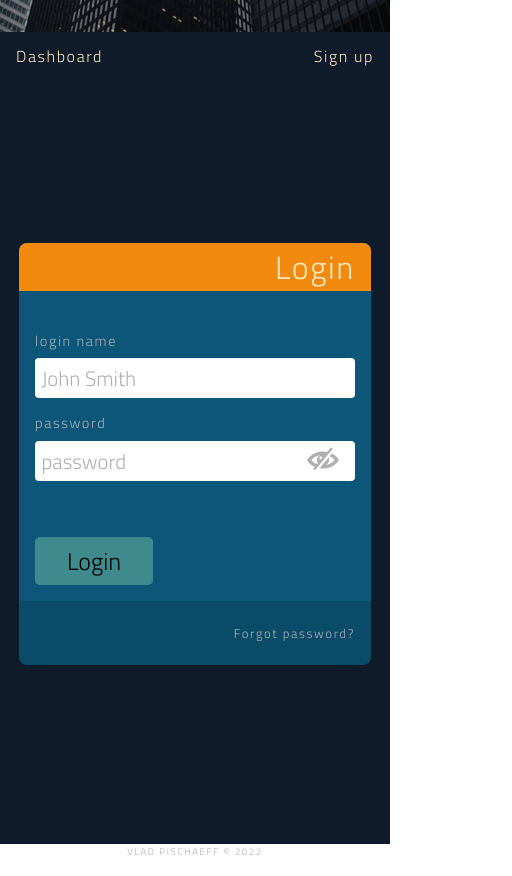
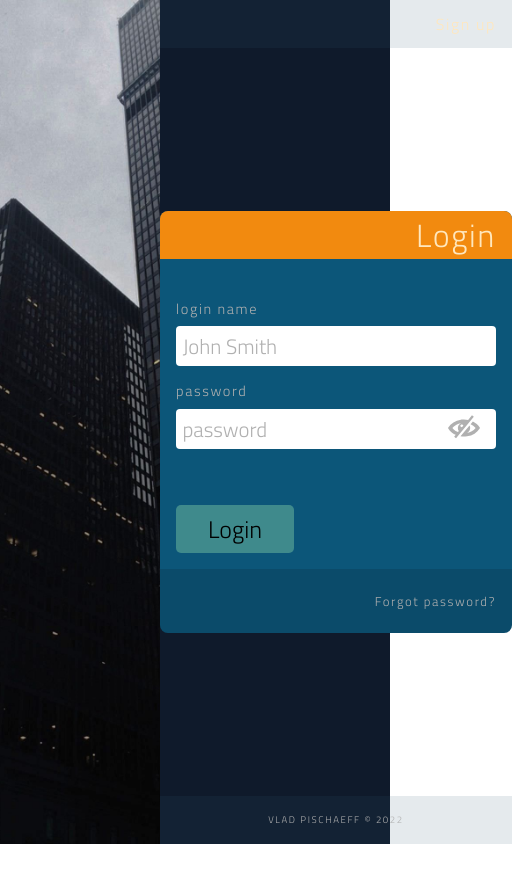
Before and after one commit to Vlad-Pischaeff/tChat1, a React (Create React App) app in the folder dashboard/: page / in a window 390 px wide. Shown: the whole page, 512 px wide, since content can reach past the window. After the commit the page ends 844 px from the top, so only its background shows below. Built offline with nearby package versions, Linux system fonts and the light colour scheme.

Commit message:
refactoring

```diff
--- a/dashboard/src/assets/style/index.sass
+++ b/dashboard/src/assets/style/index.sass
@@ -1,4 +1,4 @@
-@use './variables.module' as var
+// @use './variables.module' as var
 
 @font-face
     font-family: 'Roboto'
@@ -58,60 +58,22 @@
     margin: 0
     padding: 0
     box-sizing: border-box
-    font-family: var.$ff-titm
-    font-weight: var.$ff-300
+    font-family: #{var(--font-TITILL)}
+    font-weight: #{var(--font-300)}
 body
     letter-spacing: .1rem
 #root
     width: 100vw
     height: 100vh
-    // background: var.$BG
     background: #{var(--color-BACKGROUND)}
     display: grid
     grid-template-columns: minmax(10rem, 15%) 1fr
-.aside
-    background-image: linear-gradient(0deg, rgba(0,18,34,0.1) 0%, rgba(0,18,34,1) 100%), url('http://localhost:3000/img/image1.jpg')
-    background-size: cover
-    background-position: center center
 .layout
     height: 100%
     display: grid
     grid-template-rows: 3rem 1fr 3rem
-.header, .footer
-    display: flex
-    width: 100%
-    color: #{var(--C5)}
-.header
-    justify-content: space-between
-    div
-        display: flex
-        p
-            padding: 0 1rem
-            line-height: 3rem
-            a
-                color: #{var(--C5)}
-                text-decoration: none
-                &:active
-                    color: #{var(--C3)}
-        img
-            height: 3rem
-            margin-left: 1rem
-            border-radius: 8px
-            background: #{var(--C1)}
-            border: 2px solid transparent
-.footer
-    justify-content: center
-    text-transform: uppercase
-    font-size: .6rem
-    color: #{var(--C6)}
-    p
-        line-height: 3rem
 .content
     display: flex
     justify-content: center
     align-items: center
     width: 100%
-
-@media (max-width: 920px)
-    .aside, #root
-        display: block
--- a/dashboard/src/assets/style/utils.ts
+++ b/dashboard/src/assets/style/utils.ts
@@ -9,6 +9,8 @@ const theme = {
         '--C7': '#00cad1',
         '--C8': '#646464',
         '--color-BACKGROUND': '#0F1A2B',
+        '--color-HOVER': '#305d7220',
+        '--color-SHADOW': '#606060aa',
     },
     light: {
         '--C1': '#3F8A8C',
@@ -20,6 +22,8 @@ const theme = {
         '--C7': '#00cad1',
         '--C8': '#B0B0B0',
         '--color-BACKGROUND': 'ivory',
+        '--color-HOVER': '#305d720b',
+        '--color-SHADOW': '#a0a0a066',
     },
 };
 
--- a/dashboard/src/assets/style/variables.module.sass
+++ b/dashboard/src/assets/style/variables.module.sass
@@ -20,6 +20,7 @@ $C7: #00cad1
 $C8: #646464
 $color-HOVER: #305d7220
 $color-BACKGROUND: #0F1A2B
+$color-SHADOW: #606060aa
 $DELAY: 3000            // SnackBar show delay
 
 :root
@@ -33,6 +34,9 @@ $DELAY: 3000            // SnackBar show delay
     --C8: #{meta.inspect($C8)}
     --color-HOVER: #{meta.inspect($color-HOVER)}
     --color-BACKGROUND: #{meta.inspect($color-BACKGROUND)}
+    --color-SHADOW: #{meta.inspect($color-SHADOW)}
+    --font-TITILL: #{meta.inspect($ff-titm)}
+    --font-300: #{meta.inspect($ff-300)}
 
 :export
     DELAY: $DELAY
--- /dev/null
+++ b/dashboard/src/components/ui/Footer.module.sass
@@ -0,0 +1,10 @@
+.Footer
+    display: flex
+    width: 100%
+    justify-content: center
+    text-transform: uppercase
+    font-size: .6rem
+    color: #{var(--C6)}
+    background: #{var(--color-HOVER)}
+    p
+        line-height: 3rem
--- a/dashboard/src/components/ui/Footer.tsx
+++ b/dashboard/src/components/ui/Footer.tsx
@@ -1,8 +1,9 @@
 import React from 'react';
+import s from './Footer.module.sass';
 
 export const Footer = () => {
     return (
-        <footer className="footer">
+        <footer className={s.Footer}>
             <p>vlad pischaeff &copy; 2022</p>
         </footer>
     );
--- a/dashboard/src/components/ui/Header.module.sass
+++ b/dashboard/src/components/ui/Header.module.sass
@@ -2,6 +2,7 @@
     display: flex
     width: 100%
     color: #{var(--C5)}
+    background: #{var(--color-HOVER)}
     justify-content: space-between
     div
         display: flex
--- a/dashboard/src/components/ui/Header.tsx
+++ b/dashboard/src/components/ui/Header.tsx
@@ -30,7 +30,11 @@ export const Header = () => {
     return (
         <nav className={s.flexHeader}>
 
-            <div><p>Dashboard</p></div>
+            <div>
+                { pathname.match(/dashboard/i) &&
+                    <p>Dashboard</p>
+                }
+            </div>
 
             <div>
                 { (pathname === '/' || pathname ==='/login') &&
--- a/dashboard/src/pages/Auth/Auth.module.sass
+++ b/dashboard/src/pages/Auth/Auth.module.sass
@@ -1,11 +1,11 @@
-@use 'assets/style/variables.module' as var
+// @use 'assets/style/variables.module' as var
 
 .authForm
     width: 22rem
     min-height: 25rem
     border-radius: 8px
-    background: var.$C2
-    color: var.$C5
+    background: #{var(--C2)}
+    color: #{var(--C5)}
     display: flex
     flex-flow: column
     justify-content: space-between
@@ -14,7 +14,7 @@
     .header
         width: 100%
         height: 3rem
-        background: var.$C4
+        background: #{var(--C4)}
         font-size: 2rem
         margin-bottom: 1rem
         display: flex
@@ -39,13 +39,13 @@
                 padding: 0 .4rem
                 border-radius: 4px
                 &::placeholder
-                    color: var.$C6
+                    color: #{var(--C6)}
                 &:focus
                     outline: none
-                    box-shadow: 0px 0px 43px 0px #00000088
+                    box-shadow: 0px 0px 43px 0px #{var(--color-SHADOW)}
             label
                 font-size: .9rem
-                color: var.$C6
+                color: #{var(--C6)}
                 text-transform: lowercase
                 letter-spacing: .1rem
                 margin: .4rem 0
@@ -59,9 +59,9 @@
         background: #00000020
         padding: 1rem
         a
-            color: var.$C6
+            color: #{var(--C6)}
             &:hover
-                color: var.$C5
+                color: #{var(--C5)}
     & > input
         height: 3rem
         min-height: 3rem
@@ -70,7 +70,7 @@
         margin: 1rem
         padding: 0 2rem
         border-radius: 5px
-        background: var.$C1
+        background: #{var(--C1)}
 
 .inputWrap
     position: relative
@@ -89,7 +89,7 @@
 
 input[type="submit"]:hover
     cursor: pointer
-    box-shadow: 0px 0px 43px 0px #00000088
+    box-shadow: 0px 0px 43px 0px #{var(--color-SHADOW)}
 
 a
     text-decoration: none
--- a/dashboard/src/pages/Todos/Todos.module.sass
+++ b/dashboard/src/pages/Todos/Todos.module.sass
@@ -1,4 +1,4 @@
-@use 'assets/style/variables.module' as var
+// @use 'assets/style/variables.module' as var
 
 .container
     display: grid
@@ -41,7 +41,7 @@
                     color: #{var(--C6)}
                 &:focus
                     outline: none
-                    box-shadow: 0px 0px 10px -2px #{var(--color-BACKGROUND)}
+                    box-shadow: 0px 0px 10px -2px #{var(--color-SHADOW)}
             label
                 font-size: .9rem
                 color: #{var(--C6)}
@@ -75,7 +75,7 @@
 
 input[type="submit"]:hover
     cursor: pointer
-    box-shadow: 0px 0px 10px -2px #{var(--color-BACKGROUND)}
+    box-shadow: 0px 0px 10px -2px #{var(--color-SHADOW)}
 
 .todosWrapper
     flex: 1 1 5rem
```
